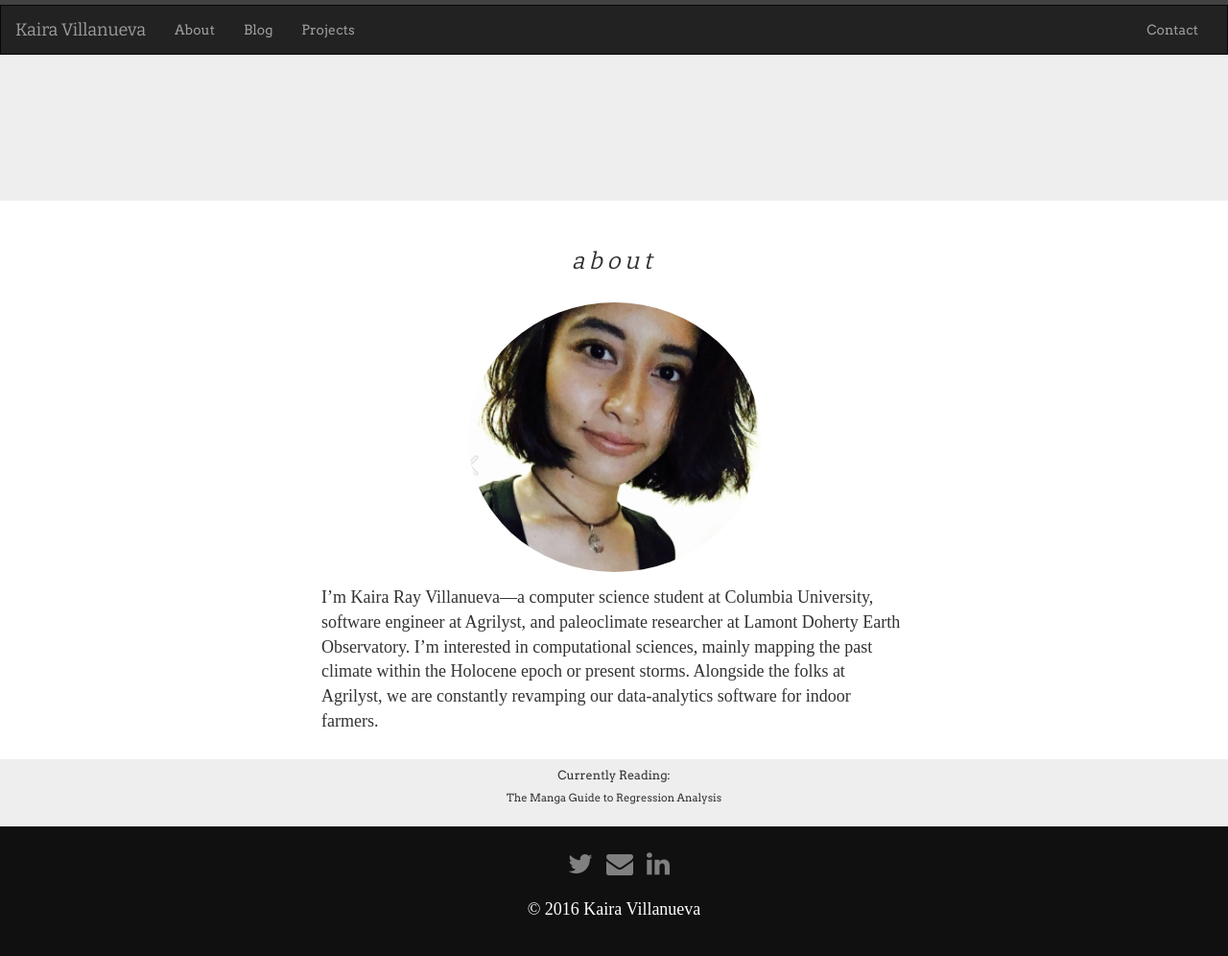
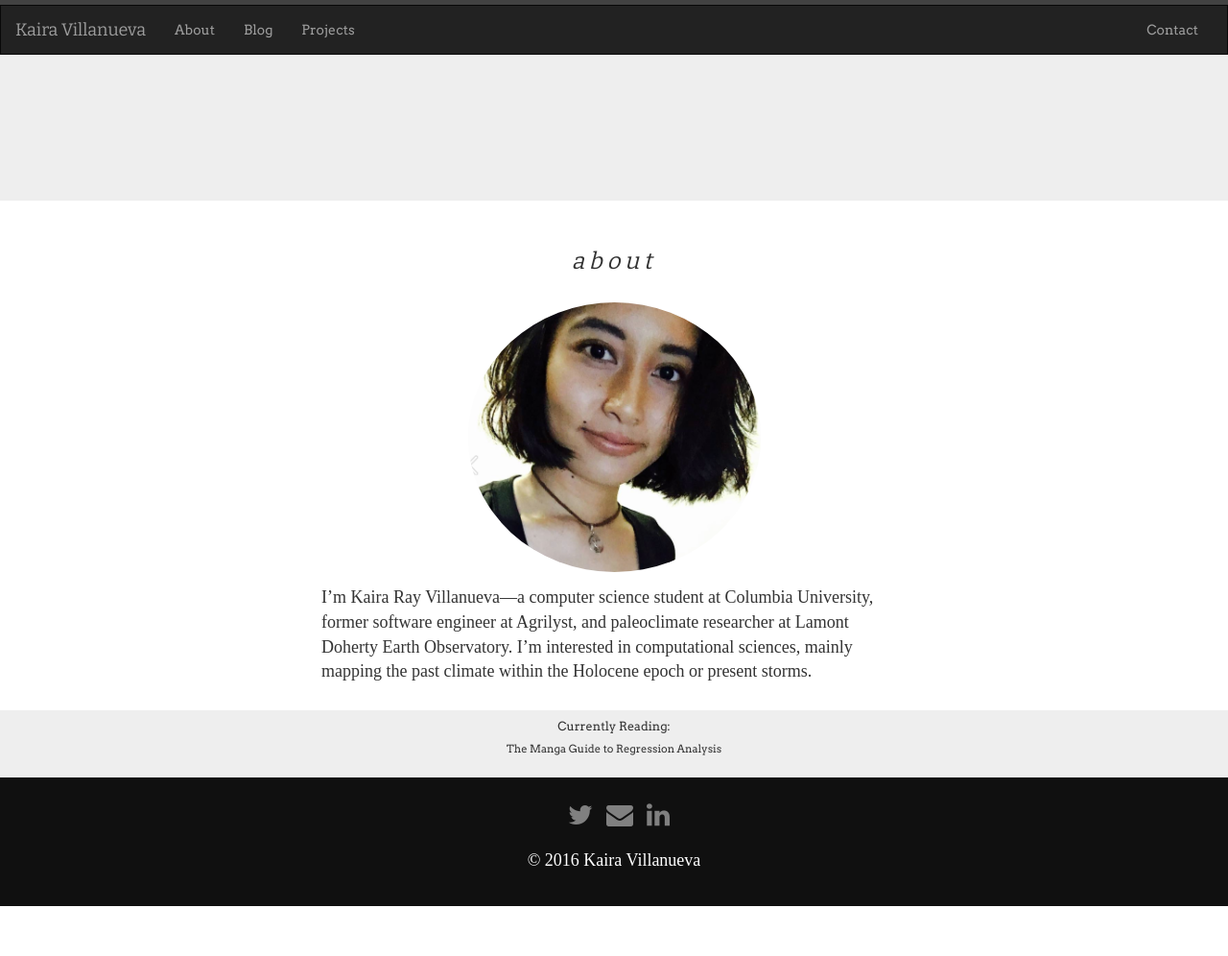
Before and after one commit to kairaygun/kairaygun.github.io, a Jekyll site: the page built from about.md, in a window 1280 px wide. Shown: the whole page at 96% size. Built offline with Jekyll 4.4.1, drawn with Linux system fonts in a browser that asks for light colours; nearby versions of some CDN libraries; after the commit the page ends 944 px from its top, so only the background shows below that.

Commit message:
Update about.html

```diff
--- a/_layouts/about.html
+++ b/_layouts/about.html
@@ -18,7 +18,7 @@
 
                 <p>
 
-                I’m Kaira Ray Villanueva—a computer science student at Columbia University, software engineer at Agrilyst, and paleoclimate researcher at Lamont Doherty Earth Observatory. I’m interested in computational sciences, mainly mapping the past climate within the Holocene epoch or present storms. Alongside the folks at Agrilyst, we are constantly revamping our data-analytics software for indoor farmers.
+                I’m Kaira Ray Villanueva—a computer science student at Columbia University, former software engineer at Agrilyst, and paleoclimate researcher at Lamont Doherty Earth Observatory. I’m interested in computational sciences, mainly mapping the past climate within the Holocene epoch or present storms.
 
                 </p>
 
```
